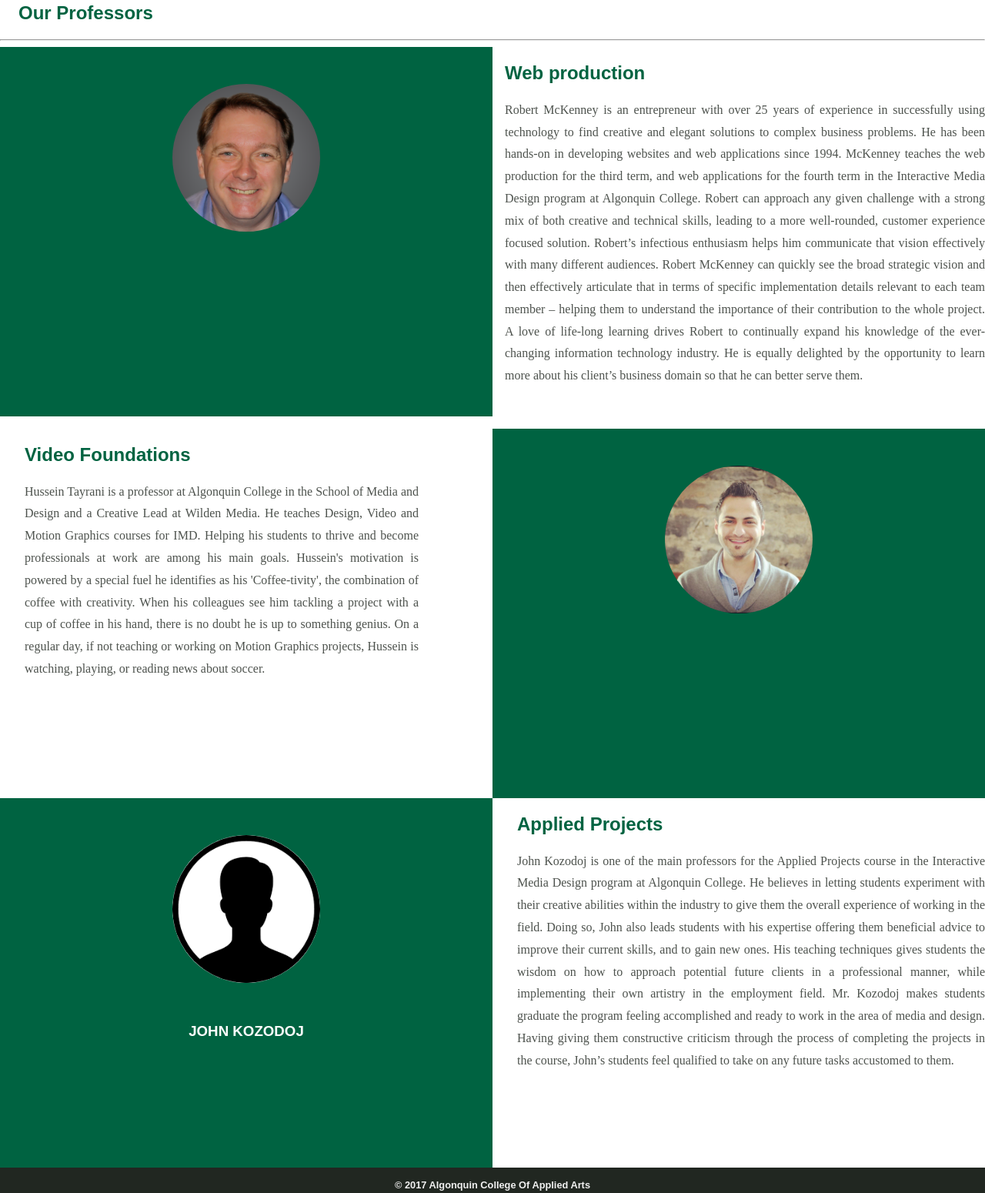
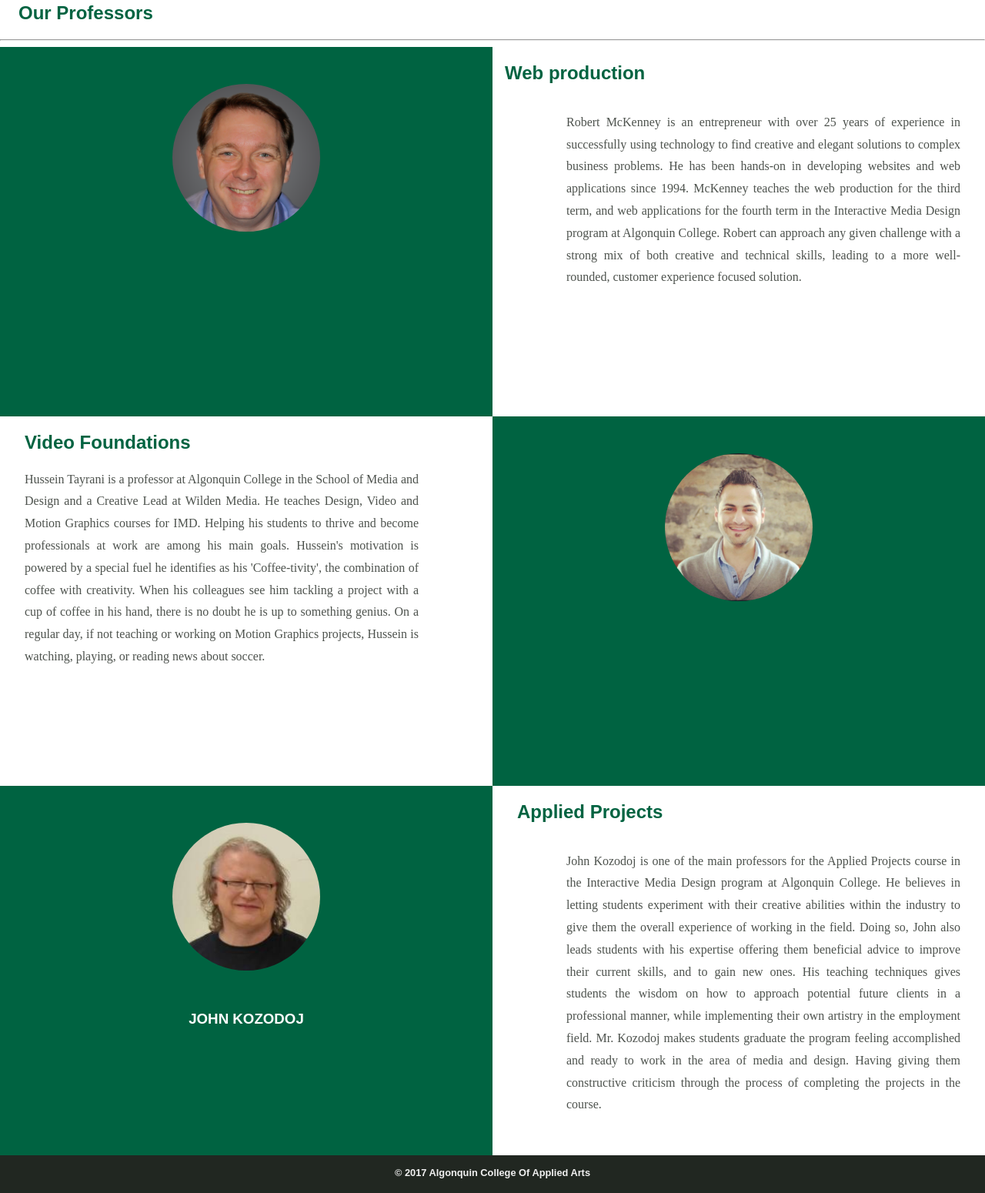
Before and after one commit to MTM6330-F17/FinalProject--Team01, a plain HTML site: page professors.html in a window 1280 px wide. Shown: the part 540-2090 px from the top of the page at 77% size. Drawn offline with nearby package versions, Linux system fonts and the light colour scheme.

Commit message:
Finalized images

```diff
--- a/professors.html
+++ b/professors.html
@@ -45,10 +45,7 @@
           <!--Put paragraph in a div for proffs-->
           <p class="professor-text clearfix">Robert McKenney is an entrepreneur with over 25 years of experience in successfully using technology to find creative and elegant solutions to complex business problems. He has been hands-on in developing websites and web applications since
             1994. McKenney teaches the web production for the third term, and web applications for the fourth term in the Interactive Media Design program at Algonquin College. Robert can approach any given challenge with a strong mix of both creative
-            and technical skills, leading to a more well-rounded, customer experience focused solution. Robert’s infectious enthusiasm helps him communicate that vision effectively with many different audiences. Robert McKenney can quickly see the broad
-            strategic vision and then effectively articulate that in terms of specific implementation details relevant to each team member – helping them to understand the importance of their contribution to the whole project. A love of life-long learning
-            drives Robert to continually expand his knowledge of the ever-changing information technology industry. He is equally delighted by the opportunity to learn more about his client’s business domain so that he can better serve them.
-          </p>
+            and technical skills, leading to a more well-rounded, customer experience focused solution.
         </div>
       </div>
     </section>
@@ -73,14 +70,15 @@
       <div class="row">
         <div class="col-md-6 col-sm-6 col-12">
           <!--<section class="applied clearfix">-->
-          <div class="image-wrapper third"><img class="circlebox" src="images/john.png" alt=""><h1>JOHN KOZODOJ</h1></div>
+          <div class="image-wrapper third"><img class="circlebox" src="images/john.jpg" alt=""><h1>JOHN KOZODOJ</h1><br><h1></h1></div>
+
           <h2>Applied Projects</h2>
 
           <!--Put paragraph in a div for proffs-->
-          <p>John Kozodoj is one of the main professors for the Applied Projects course in the Interactive Media Design program at Algonquin College. He believes in letting students experiment with their creative abilities within the industry to give them
+          <p class="professor-text clearfix">John Kozodoj is one of the main professors for the Applied Projects course in the Interactive Media Design program at Algonquin College. He believes in letting students experiment with their creative abilities within the industry to give them
             the overall experience of working in the field. Doing so, John also leads students with his expertise offering them beneficial advice to improve their current skills, and to gain new ones. His teaching techniques gives students the wisdom
             on how to approach potential future clients in a professional manner, while implementing their own artistry in the employment field. Mr. Kozodoj makes students graduate the program feeling accomplished and ready to work in the area of media
-            and design. Having giving them constructive criticism through the process of completing the projects in the course, John’s students feel qualified to take on any future tasks accustomed to them.</p>
+            and design. Having giving them constructive criticism through the process of completing the projects in the course.</p>
           <!--</section>-->
         </div>
       </div>
--- a/scss/main.scss
+++ b/scss/main.scss
@@ -269,7 +269,7 @@ footer {
 html {
   background-color: white;
 }
-/**/
+/*NAVIGATION*/
   nav .hammenu {
       display: none;
   }
@@ -302,7 +302,12 @@ nav a.show {
 }
 .img-1 {
   display: block;
+  width: 20em;
+  float: right;
+  margin: 2em;
 }
+
+/*CSS FOR PROFESSORS PAGE*/
 .image-wrapper {
   width: 50%;
   float:left
@@ -325,7 +330,11 @@ nav a.show {
   margin-left: 2em;
   float: right;
 }
-
+p.professor-text.clearfix {
+  width: 40%;
+  padding-right: 2em;
+  float: right;
+}
 .textbox {
   width: 40%;
   padding-left: 2em;
```
Also changed, not shown: css/main.css, css/min/main.css, images/john.jpg (added), images/john.png (deleted), 2 other files.
